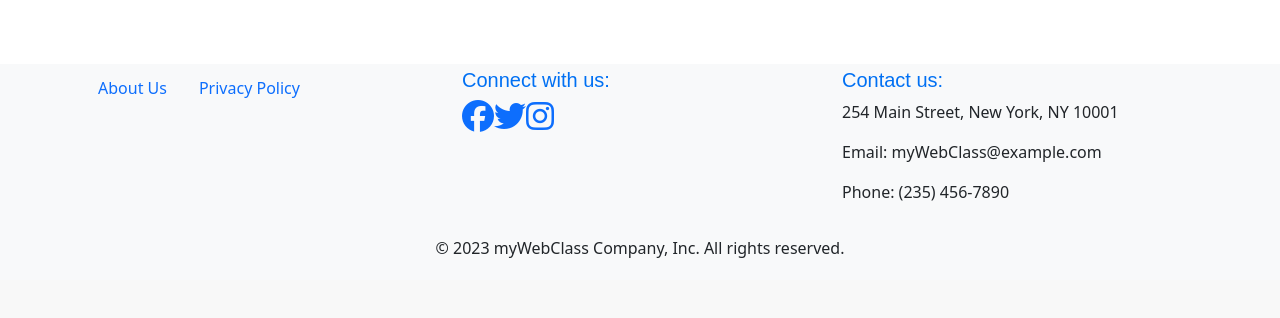
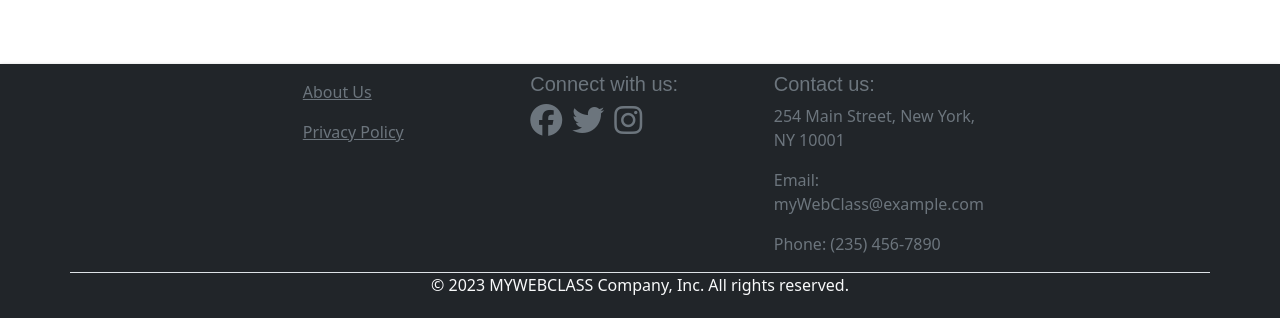
Before and after one commit to NJIT-WIS/project-2-team-sar, a Next.js app: page / in a window 1280 px wide. Shown: the part 1095-1413 px from the top of the page. Before the commit the page ends 1375 px from the top, so only its background shows below. Built offline with nearby package versions, Linux system fonts and the light colour scheme.

Commit message:
footer style updated

```diff
--- a/components/footer.jsx
+++ b/components/footer.jsx
@@ -6,37 +6,36 @@ import '@fortawesome/fontawesome-free/css/all.css';
 
 const Footer = () => {
   return (
-    <footer className="bg-light py-1">
-      <Container>
-        <Row>
+ <footer className="navbar navbar-dark bg-dark">
+  <Container className="border-bottom border-gray text-muted">
+    <Row className="mx-auto" >
       <Col md={4}>
         <ul className="nav">
           <li className="nav-item">
-                <Link href="/aboutus" className="nav-link active" aria-current="page">About Us</Link>
+            <Link href="/aboutus" className="nav-link active text-muted text-decoration-underline" aria-current="page">About Us</Link>
           </li>
           <li className="list-inline-item">
-                <Link href="/privacy" className="nav-link active" aria-current="page">Privacy Policy</Link>
+            <Link href="/privacy" className="nav-link active text-muted text-decoration-underline" aria-current="page">Privacy Policy</Link>
           </li>
         </ul>
       </Col>
       <Col md={4}>
-            <h5>Connect with us:</h5>
-            <a href="https://www.facebook.com"><i className="fab fa-facebook fa-2x"></i></a>
-            <a href="https://www.twitter.com"><i className="fab fa-twitter fa-2x"></i></a>
-            <a href="https://www.instagram.com"><i className="fab fa-instagram fa-2x"></i></a>
+        <h5 className="text-muted">Connect with us:</h5>
+        <a href="https://www.facebook.com" style={{ marginRight: '10px' }}><i className="fab fa-facebook fa-2x text-muted"></i></a>
+        <a href="https://www.twitter.com" style={{ marginRight: '10px' }}><i className="fab fa-twitter fa-2x text-muted"></i></a>
+        <a href="https://www.instagram.com"><i className="fab fa-instagram fa-2x text-muted"></i></a>
       </Col>
       <Col md={4}>
-            <h5>Contact us:</h5>
-            <p>254 Main Street, New York, NY 10001</p>
-            <p>Email: myWebClass@example.com</p>
-            <p>Phone: (235) 456-7890</p>
+        <h5 className="text-muted">Contact us:</h5>
+        <p className="text-muted">254 Main Street, New York, NY 10001</p>
+        <p className="text-muted">Email: myWebClass@example.com</p>
+        <p className="text-muted">Phone: (235) 456-7890</p>
       </Col>
     </Row>
-        <Row>
-          <Col className="text-center mt-3">
-            <p>&copy; {new Date().getFullYear()} myWebClass Company, Inc. All rights reserved.</p>
-          </Col>
-        </Row>
+
+  </Container>
+  <Container className="d-flex justify-content-center">
+        <p className="text-light">&copy; {new Date().getFullYear()} MYWEBCLASS Company, Inc. All rights reserved.</p>
   </Container>
 </footer>
 
```
Lines whose indentation alone changed are shown as unchanged.
